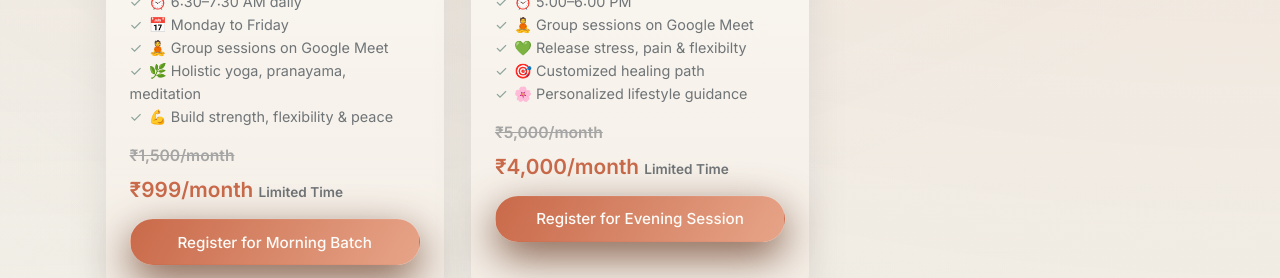
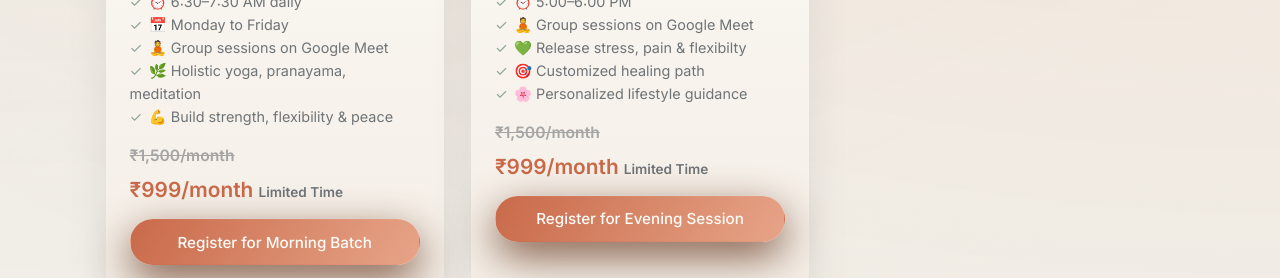
Before and after one commit to dhakad17/Pooja-Yoga, a React (Vite) app: page / in a window 1280 px wide. Shown: the part 2020-2298 px from the top of the page. Built offline with nearby package versions, Linux system fonts and the light colour scheme.

Commit message:
price is changed

```diff
--- a/src/App.jsx
+++ b/src/App.jsx
@@ -381,8 +381,8 @@ function App() {
                 <li>🎯 Customized healing path</li>
                 <li>🌸 Personalized lifestyle guidance</li>
               </ul>
-              <p className="program-price" style={{ textDecoration: 'line-through', opacity: 0.6, marginBottom: '0.3rem' }}>₹5,000/month</p>
-              <p className="program-price" style={{ color: 'var(--color-terracotta)', fontSize: '1.3rem', marginBottom: '0.8rem' }}>₹4,000/month <span style={{ fontSize: '0.85rem', color: 'var(--color-ink-soft)' }}>Limited Time</span></p>
+              <p className="program-price" style={{ textDecoration: 'line-through', opacity: 0.6, marginBottom: '0.3rem' }}>₹1,500/month</p>
+              <p className="program-price" style={{ color: 'var(--color-terracotta)', fontSize: '1.3rem', marginBottom: '0.8rem' }}>₹999/month <span style={{ fontSize: '0.85rem', color: 'var(--color-ink-soft)' }}>Limited Time</span></p>
               <button
                 type="button"
                 className="btn primary full"
```
